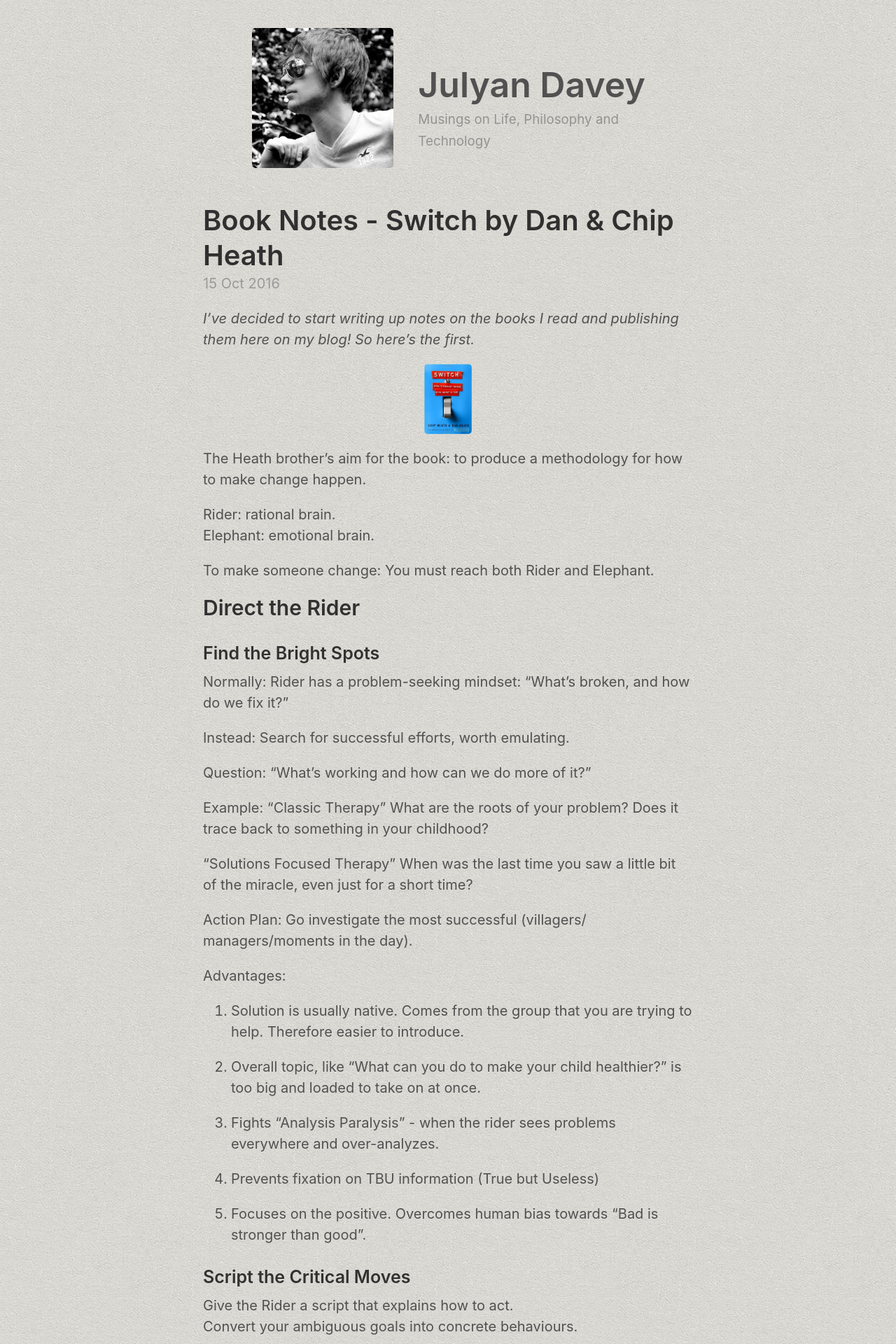
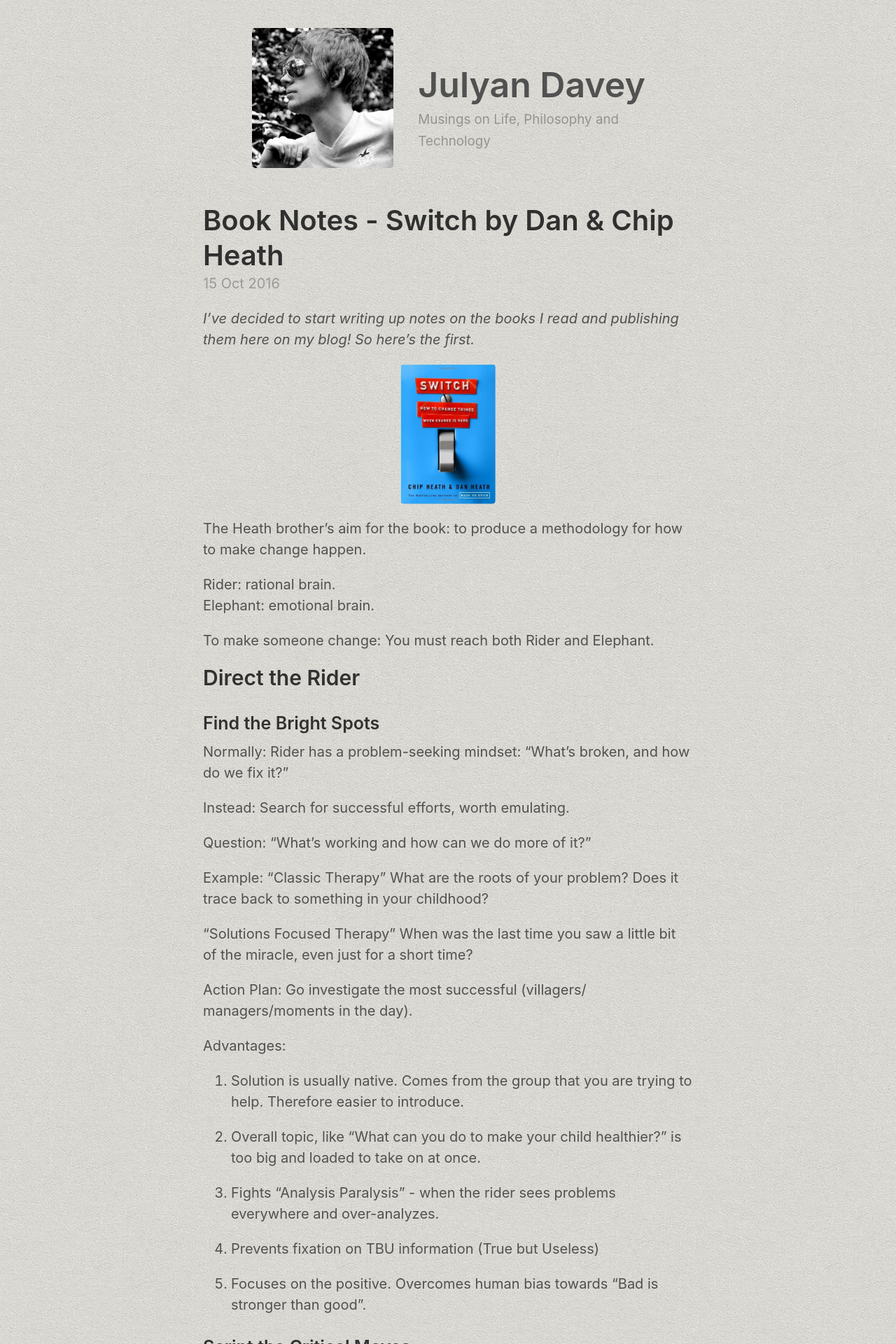
Before and after one commit to larriant/larriant.github.io, a Jekyll site: the page built from _posts/2016-10-15-booknotes-switch.md, in a window 1280 px wide. Shown: the top 1920 px of the page at 70% size. Built offline with Jekyll 4.4.1, drawn with Linux system fonts in a browser that asks for light colours.

Commit message:
More image testing

```diff
--- a/_sass/_posts.scss
+++ b/_sass/_posts.scss
@@ -73,6 +73,6 @@ ul ul {
 }
 
 .book-images {
-  height: 100px;
+  height: 200px;
   margin: auto;
 }
```
